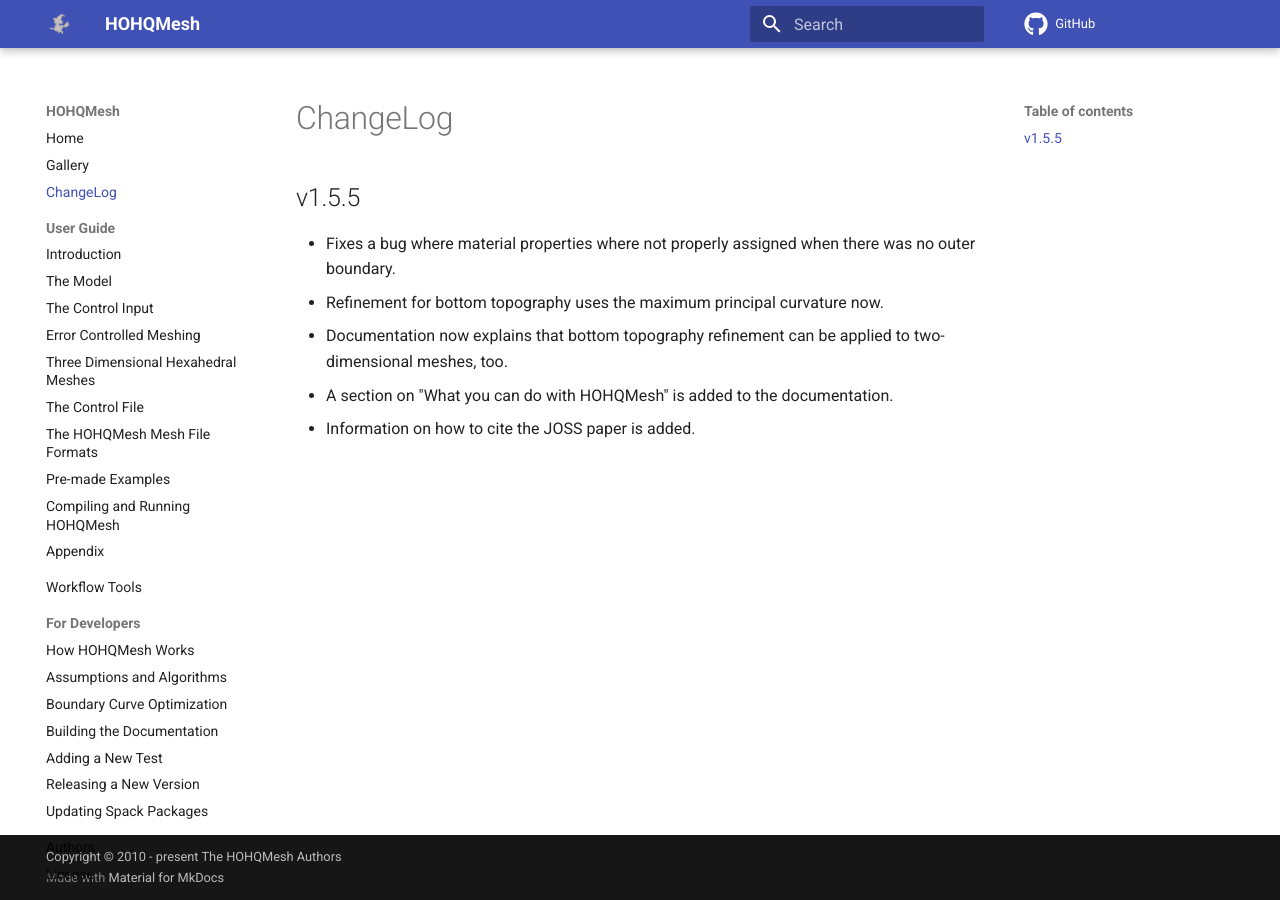
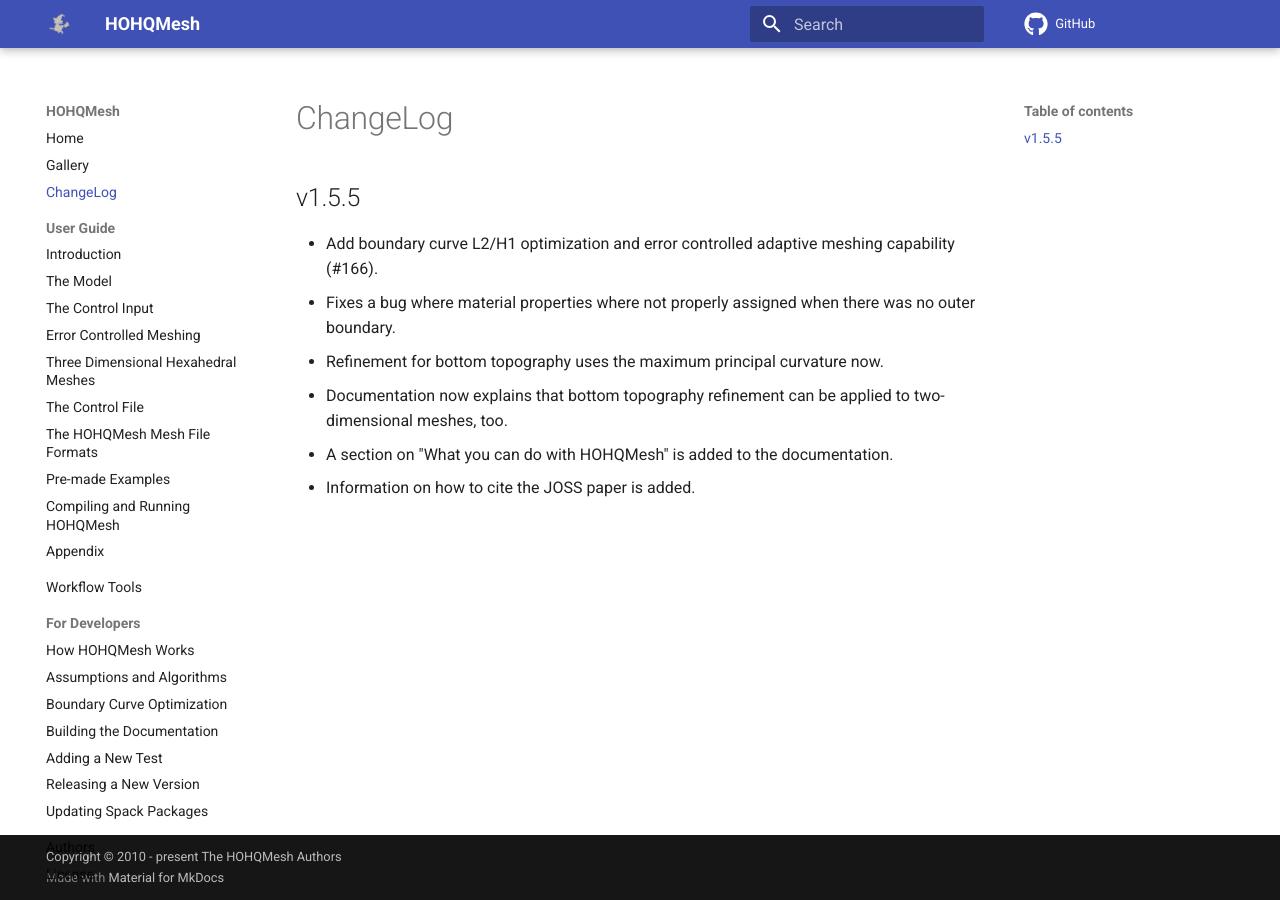
Before and after one commit to trixi-framework/HOHQMesh, an MkDocs documentation site: the page built from Documentation/docs/News.md, in a window 1280 px wide. Built offline with MkDocs 1.6.1 and Material for MkDocs 9.7.7, drawn with Linux system fonts in a browser that asks for light colours; comment, search, counter and statistics services are not loaded.

Commit message:
add a NEWS entry for the new optimization feature

```diff
--- a/Documentation/docs/News.md
+++ b/Documentation/docs/News.md
@@ -2,6 +2,7 @@
 
 ## v1.5.5
 
+- Add boundary curve L2/H1 optimization and error controlled adaptive meshing capability (#166).
 - Fixes a bug where material properties where not properly assigned when there was no outer boundary.
 - Refinement for bottom topography uses the maximum principal curvature now.
 - Documentation now explains that bottom topography refinement can be applied to two-dimensional meshes, too.
```
